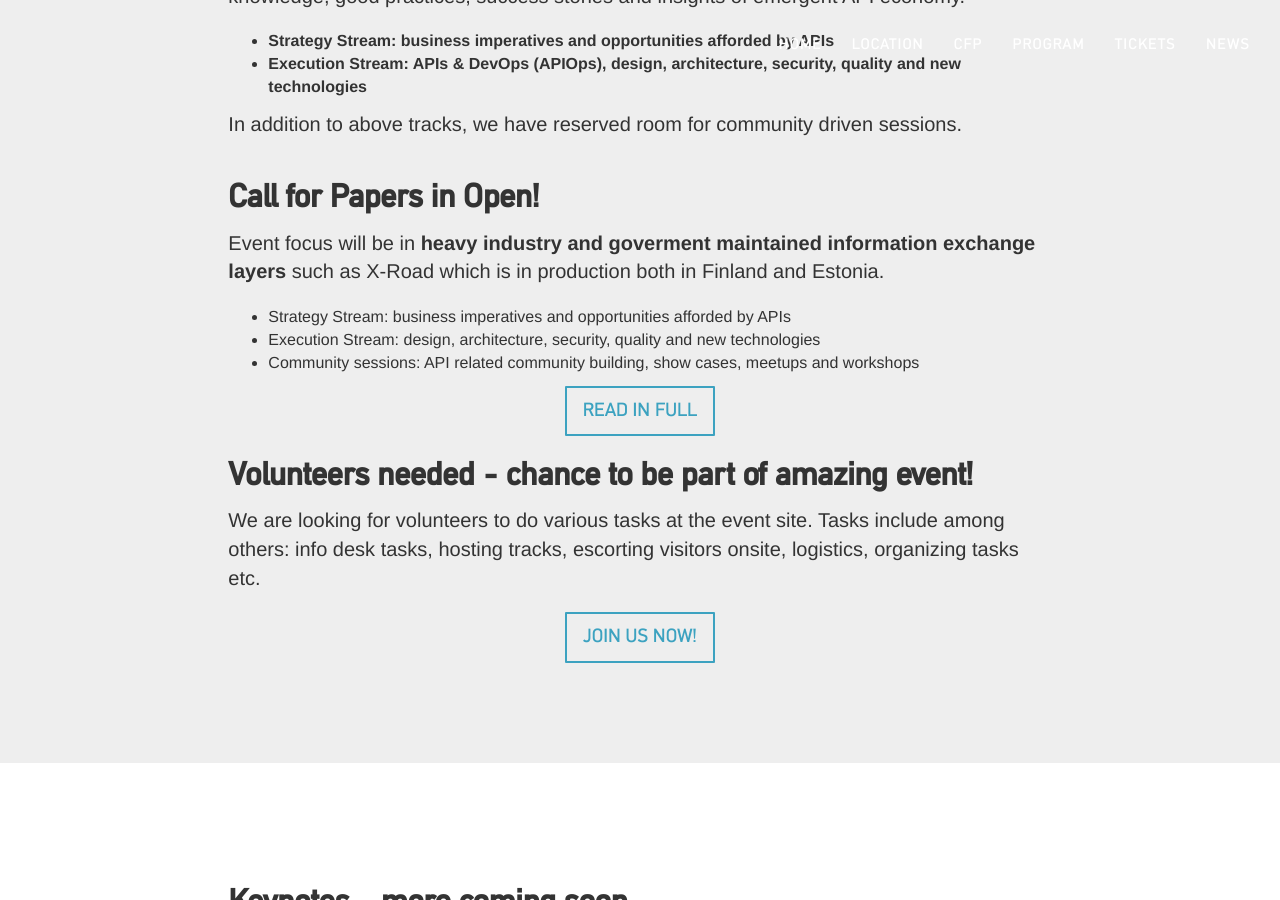
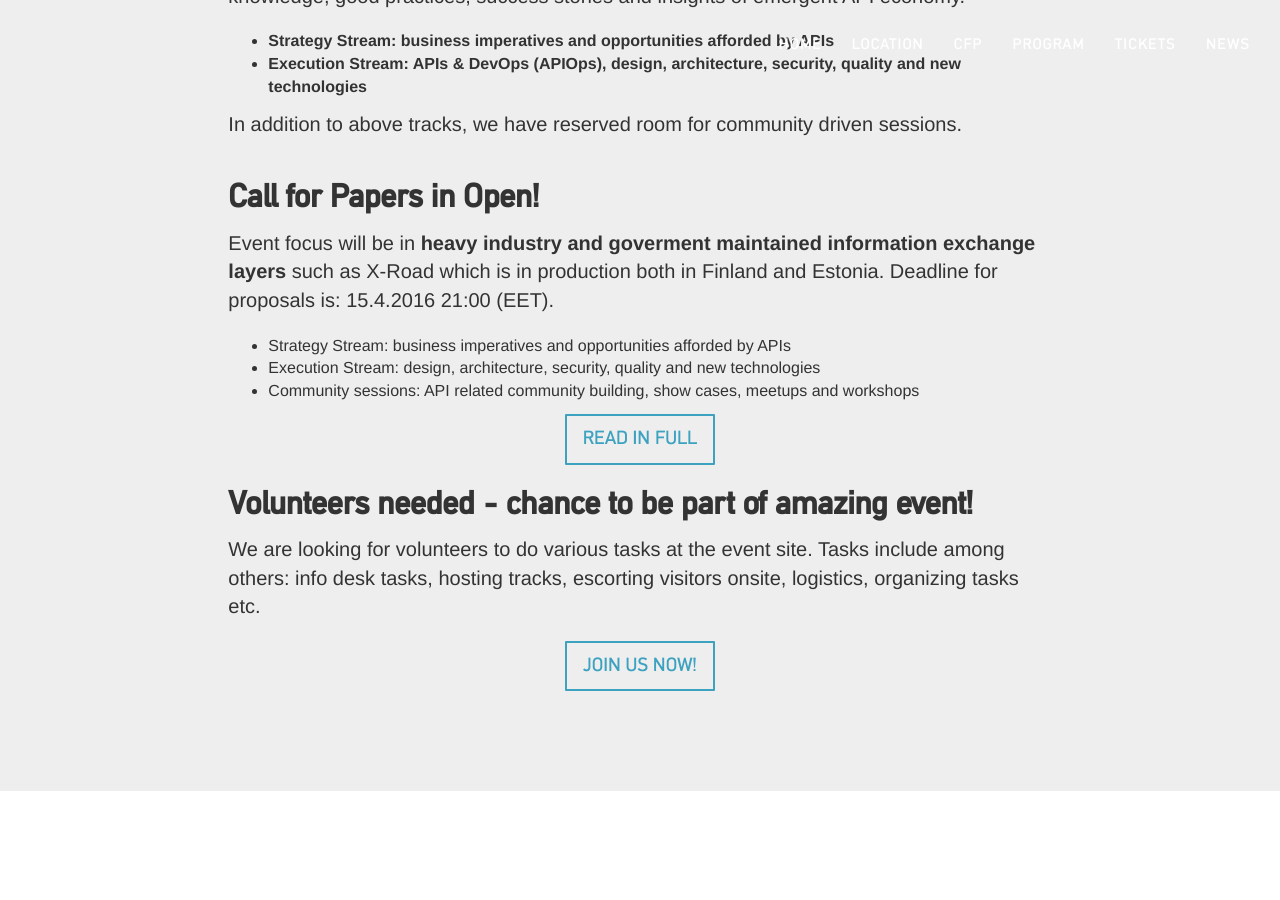
Before and after one commit to apidaysnordic/apidaysnordic.github.io, a Jekyll site: the page built from index.md, in a window 1280 px wide and 900 px high, scrolled down 2814 px. Built offline with Jekyll 4.4.1, drawn with Linux system fonts in a browser that asks for light colours; some web fonts are replaced; comment, search, counter and statistics services are not loaded.

Commit message:
Update default.html

```diff
--- a/_layouts/default.html
+++ b/_layouts/default.html
@@ -138,7 +138,8 @@
                                 <div class="page-section-content">
 				<p class="p1"><span class="s1">
 				Event focus will be in <b>heavy industry and goverment maintained information exchange layers</b> such as X-Road which is in production both in Finland and Estonia.
-				</span></p>
+				Deadline for proposals is: 15.4.2016 21:00 (EET).</span></p>
+
 					<ul>
                                         <li>Strategy Stream: business imperatives and opportunities afforded by APIs</li>
                                         <li>Execution Stream: design, architecture, security, quality and new technologies</li>
```
